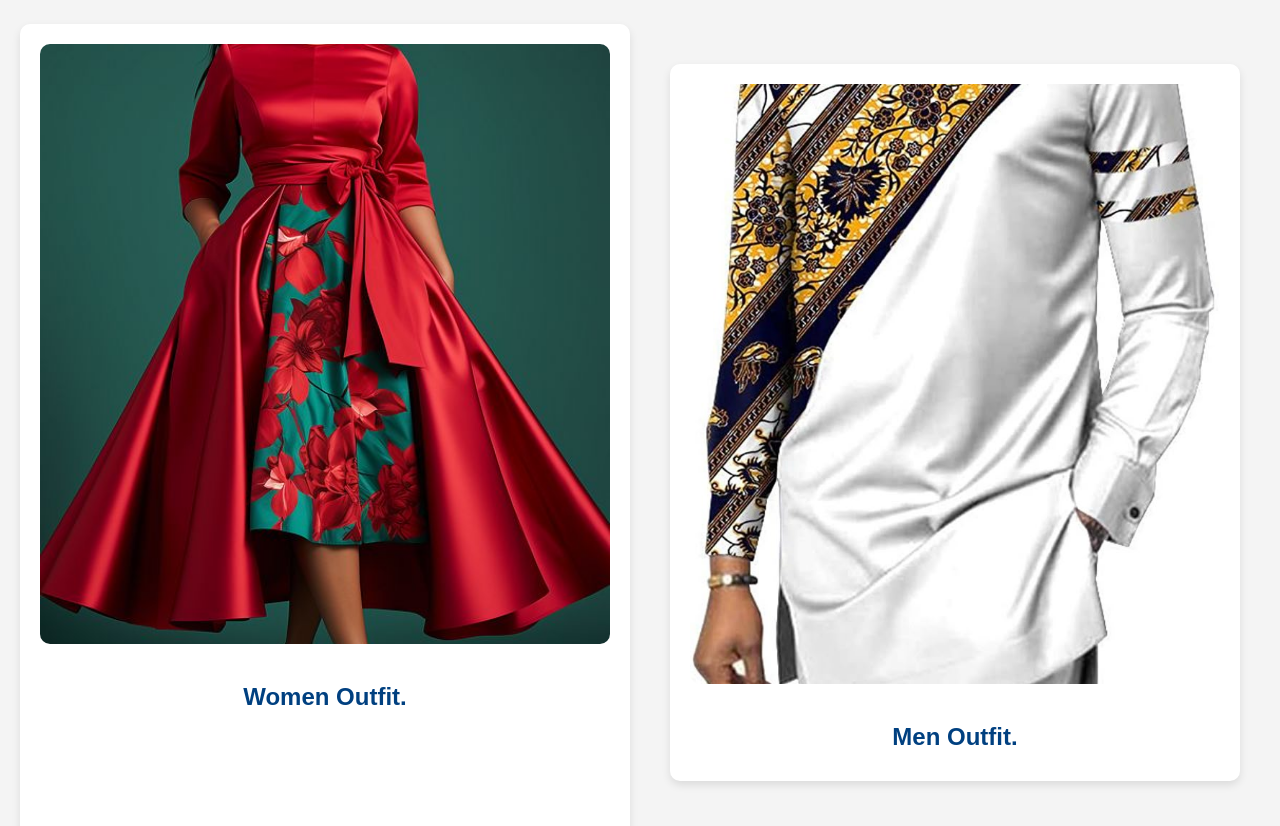
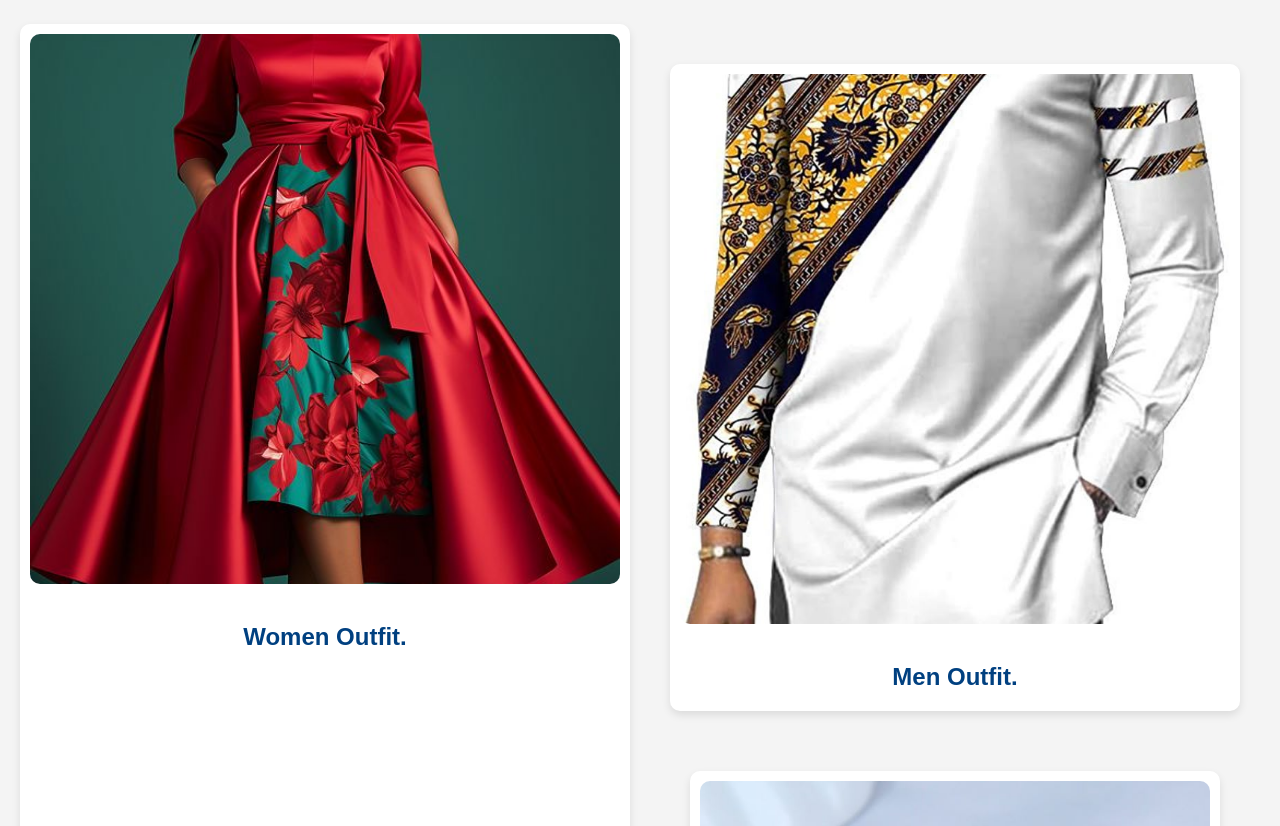
Before and after one commit to NOJA20/Dela-s-Humble-Beginning-styles, a plain HTML site: page Services.html in a window 1280 px wide. Shown: the part 580-1406 px from the top of the page. Drawn offline with nearby package versions, Linux system fonts and the light colour scheme.

Commit message:
Update Services.css

```diff
--- a/Services.css
+++ b/Services.css
@@ -121,7 +121,7 @@ em{
 .service-item {
   text-align: center;
   background-color: white;
-  padding: 20px;
+  padding: 10px;
   border-radius: 10px;
   box-shadow: 0 4px 8px rgba(0, 0, 0, 0.1);
   transition: transform 0.3s, box-shadow 0.3s;
@@ -129,7 +129,7 @@ em{
 
 .service-item img {
   width: 100%;
-  height: 600px;
+  height: 550px;
   border-radius: 10px;
   object-fit: cover;
   margin-bottom: 15px;
```
